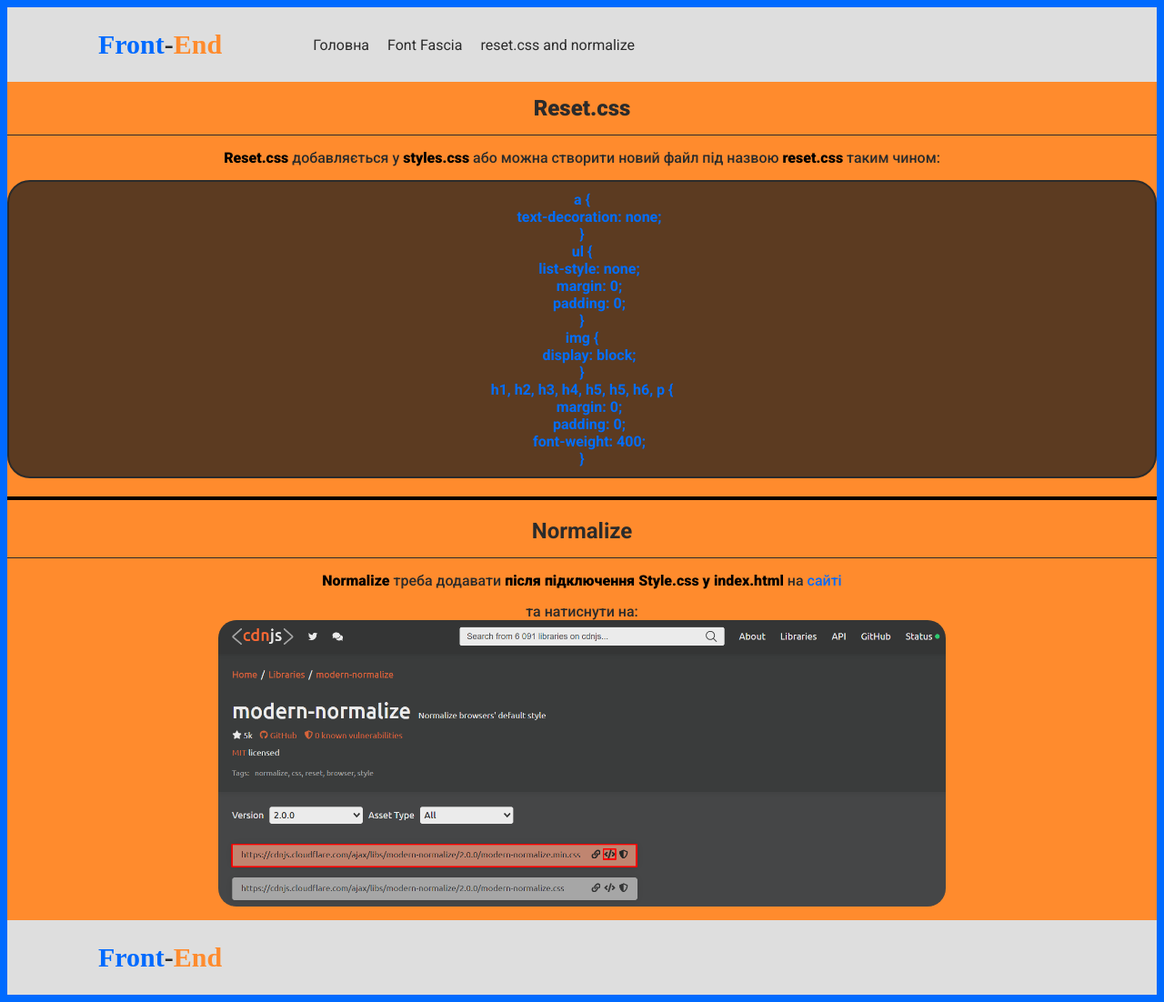
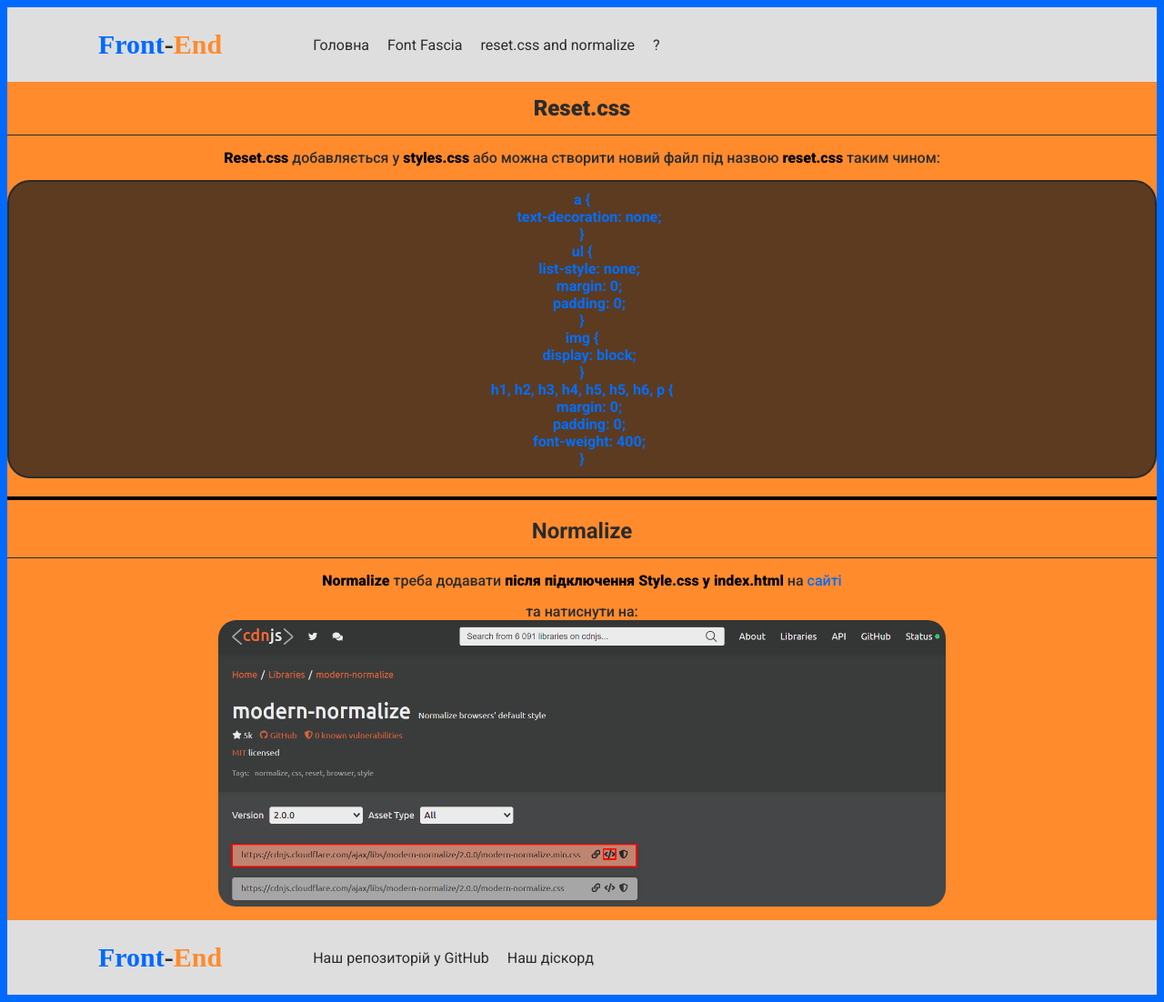
Before and after one commit to Antoha2012pro/Front-End-GoITeens, a plain HTML site: page pages/reset.css_normalize.html in a window 1280 px wide. Shown: the whole page at 91% size. Drawn offline with Linux system fonts and the light colour scheme; a web font is replaced by a local one.

Commit message:
new nav in header

```diff
--- a/pages/reset.css_normalize.html
+++ b/pages/reset.css_normalize.html
@@ -20,6 +20,7 @@
                 <li class="header-item"><a href="../index.html" class="header-link">Головна</a></li>
                 <li class="header-item"><a href="./font_fascia.html" class="header-link">Font Fascia</a></li>
                 <li class="header-item"><a href="./reset.css_normalize.html" class="header-link">reset.css and normalize</a></li>
+                <li class="header-item"><a href="#" class="header-link">?</a></li>
             </ul>
         </nav>
     </header>
@@ -84,6 +85,14 @@
     </main>
     <footer class="footer">
         <a href="../index.html" class="logo"><span class="logo1">Front</span><span class="logo2">-</span><span class="logo3">End</span></a>
+        <ul class="footer-items">
+            <li class="footer-item">
+                <a href="https://github.com/Antoha2012pro/Front-End-GoITeens" class="footer-link">Наш репозиторій у GitHub</a>
+            </li>
+            <li class="footer-item">
+                <a href="https://discord.gg/xR5Wh8Nf" class="footer-link">Наш діскорд</a>
+            </li>
+        </ul>
     </footer>
 </body>
 </html>
```
Also changed, not shown: index.html (+4 -1 lines), pages/font_fascia.html (+9 -0 lines).
